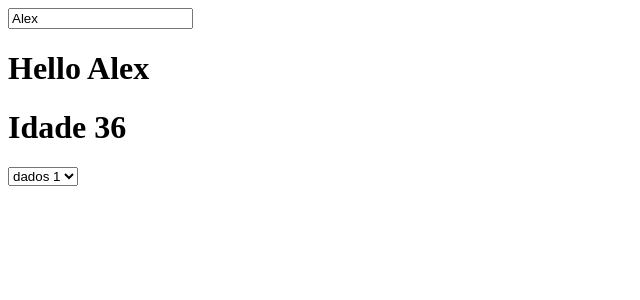
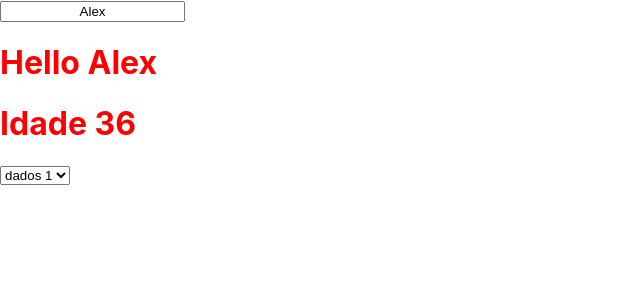
Before and after one commit to alextalha/curso-react-2020, a React (Create React App) app: page / in a window 1280 px wide. Shown: the top 300 px of the page, without its empty margins (0-640 px from the left). Built offline with nearby package versions, Linux system fonts and the light colour scheme.

Commit message:
adicionando css

```diff
--- a/src/App.js
+++ b/src/App.js
@@ -23,7 +23,7 @@ import  React  from 'react';
 
     return (
       <React.Fragment>
-        <input type="text" value={props.nome} onChange={modificarNome} />
+        <input className="text-centralizado" type="text" value={props.nome} onChange={modificarNome} />
 
         <h1>Hello {props.nome}</h1>
         <h1>Idade {props.idade}</h1>
--- a/src/index.css
+++ b/src/index.css
@@ -1,5 +1,6 @@
 body {
   margin: 0;
+
   font-family: -apple-system, BlinkMacSystemFont, 'Segoe UI', 'Roboto', 'Oxygen',
     'Ubuntu', 'Cantarell', 'Fira Sans', 'Droid Sans', 'Helvetica Neue',
     sans-serif;
@@ -11,3 +12,16 @@ code {
   font-family: source-code-pro, Menlo, Monaco, Consolas, 'Courier New',
     monospace;
 }
+
+h1{
+  color:red
+}
+
+h1{
+  font-weight: bold;
+}
+
+
+.text-centralizado{
+  text-align: center;
+}
--- a/src/index.js
+++ b/src/index.js
@@ -1,6 +1,6 @@
 import React from 'react';
 import ReactDOM from 'react-dom';
 import App from './App';
-
+import './index.css';
 
 ReactDOM.render(<App nome="Alex" idade="36" />, document.getElementById('root'));
```
